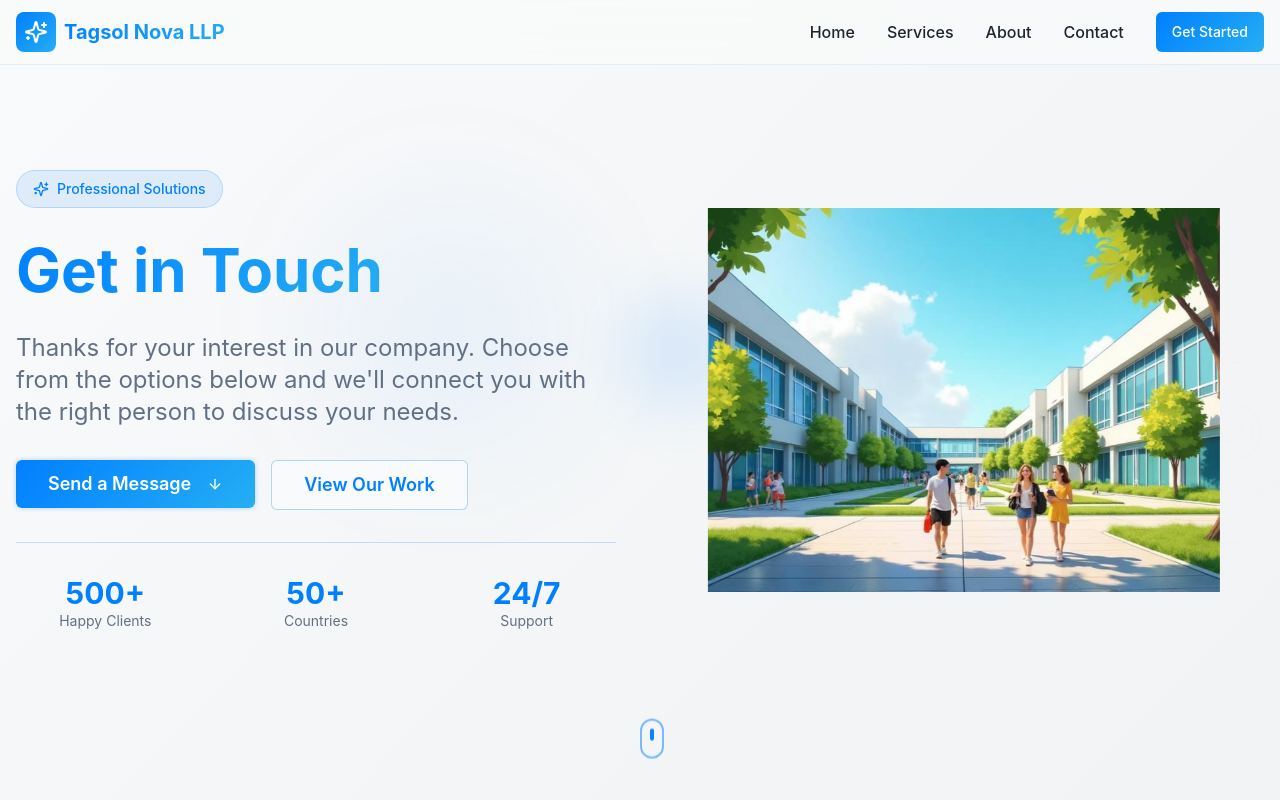
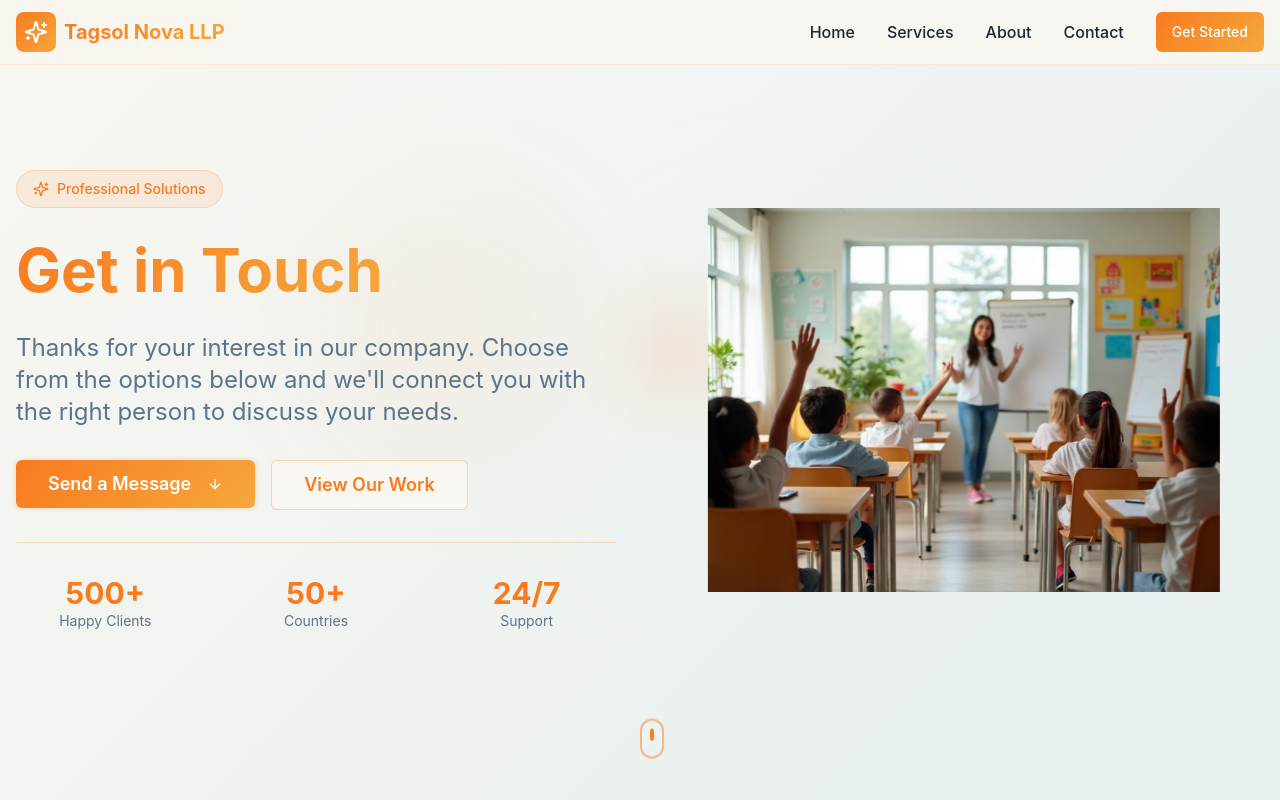
Before and after one commit to shiva1234-kumar/contact-sparkle-studio, a React (Vite) app: page / in a window 1280 px wide. Shown: the top 800 px of the page. Built offline with nearby package versions, Linux system fonts and the light colour scheme.

Commit message:
Update hero image and theme
Update hero image to a realistic classroom scene with children, teacher, and a student. Change the theme from black and white to a more vibrant and professional color scheme.

```diff
--- a/src/components/HeroSection.tsx
+++ b/src/components/HeroSection.tsx
@@ -1,7 +1,7 @@
 import React from 'react';
 import { Button } from '@/components/ui/button';
 import { ArrowDown, Sparkles } from 'lucide-react';
-import heroIllustration from '@/assets/school-hero-illustration.png';
+import heroIllustration from '@/assets/realistic-classroom.png';
 
 const HeroSection = () => {
   const scrollToContact = () => {
--- a/src/index.css
+++ b/src/index.css
@@ -8,44 +8,44 @@ All colors MUST be HSL.
 
 @layer base {
   :root {
-    /* Light Professional Education Theme */
-    --background: 210 20% 98%;
-    --foreground: 215 25% 15%;
+    /* Warm Educational Theme - Orange & Teal */
+    --background: 45 40% 96%;
+    --foreground: 210 30% 15%;
 
-    --card: 0 0% 100%;
-    --card-foreground: 215 25% 15%;
+    --card: 45 20% 98%;
+    --card-foreground: 210 30% 15%;
 
-    --popover: 0 0% 100%;
-    --popover-foreground: 215 25% 15%;
+    --popover: 45 20% 98%;
+    --popover-foreground: 210 30% 15%;
 
-    --primary: 210 100% 50%;
+    --primary: 25 95% 55%;
     --primary-foreground: 0 0% 100%;
 
-    --secondary: 210 15% 90%;
-    --secondary-foreground: 215 25% 20%;
+    --secondary: 180 25% 85%;
+    --secondary-foreground: 210 30% 20%;
 
-    --muted: 210 10% 92%;
-    --muted-foreground: 215 15% 45%;
+    --muted: 45 15% 90%;
+    --muted-foreground: 210 20% 45%;
 
-    --accent: 210 15% 95%;
-    --accent-foreground: 215 25% 20%;
+    --accent: 180 30% 92%;
+    --accent-foreground: 210 30% 20%;
 
-    --destructive: 0 84.2% 60.2%;
+    --destructive: 0 84% 60%;
     --destructive-foreground: 0 0% 100%;
 
-    --border: 210 15% 85%;
-    --input: 210 10% 95%;
-    --ring: 210 100% 50%;
+    --border: 45 20% 80%;
+    --input: 45 15% 94%;
+    --ring: 25 95% 55%;
 
-    /* Education-themed gradients */
-    --gradient-primary: linear-gradient(135deg, hsl(210 100% 50%), hsl(200 90% 55%));
-    --gradient-secondary: linear-gradient(135deg, hsl(210 20% 98%), hsl(210 15% 95%));
-    --gradient-hero: linear-gradient(135deg, hsl(210 20% 98%) 0%, hsl(210 15% 95%) 100%);
+    /* Vibrant education gradients */
+    --gradient-primary: linear-gradient(135deg, hsl(25 95% 55%), hsl(35 90% 60%));
+    --gradient-secondary: linear-gradient(135deg, hsl(180 40% 85%), hsl(190 35% 90%));
+    --gradient-hero: linear-gradient(135deg, hsl(45 40% 96%) 0%, hsl(180 25% 92%) 100%);
 
-    /* Soft shadows for light theme */
-    --shadow-elegant: 0 25px 50px -12px hsl(210 50% 20% / 0.15);
-    --shadow-card: 0 10px 15px -3px hsl(210 30% 50% / 0.1);
-    --shadow-glow: 0 0 40px hsl(210 100% 50% / 0.2);
+    /* Warm colorful shadows */
+    --shadow-elegant: 0 25px 50px -12px hsl(25 60% 40% / 0.15);
+    --shadow-card: 0 10px 15px -3px hsl(25 40% 50% / 0.12);
+    --shadow-glow: 0 0 40px hsl(25 95% 55% / 0.25);
 
     /* Smooth transitions */
     --transition-smooth: all 0.3s cubic-bezier(0.4, 0, 0.2, 1);
```
Also changed, not shown: src/assets/realistic-classroom.png (added).
